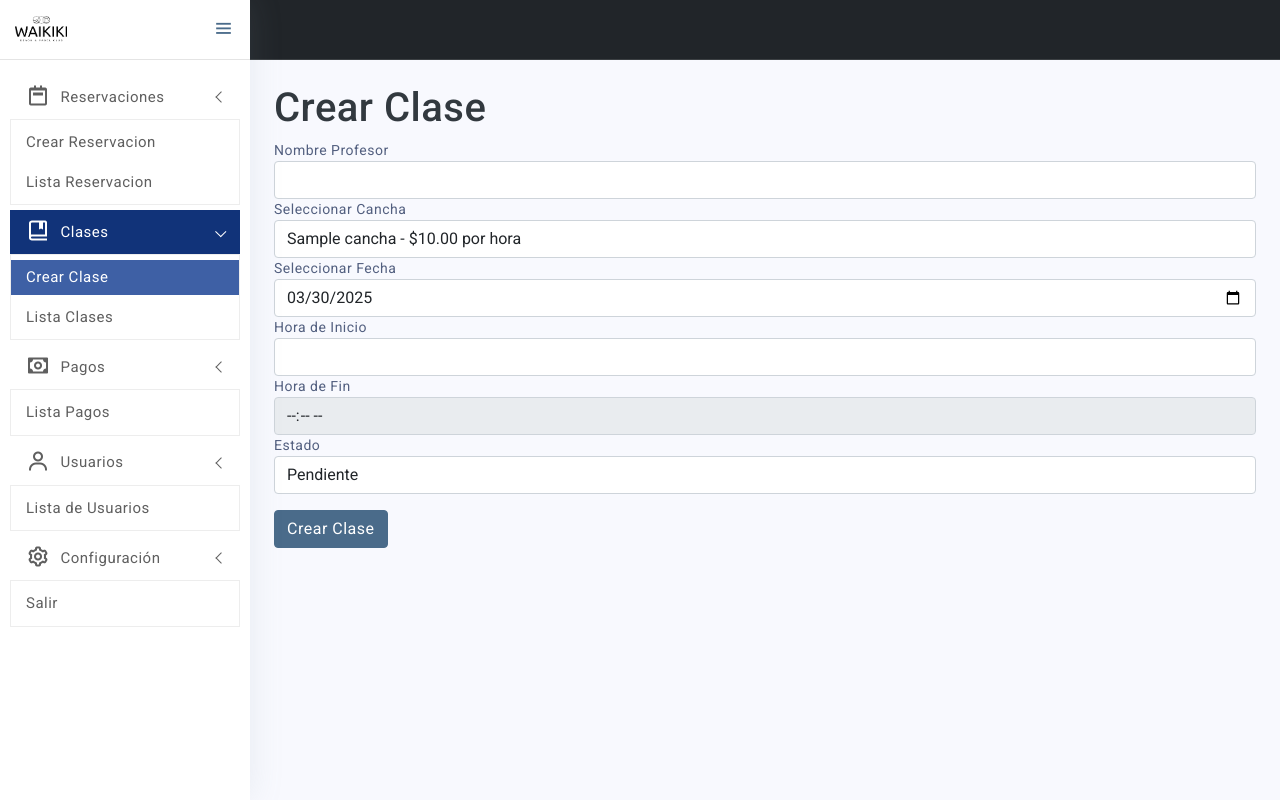
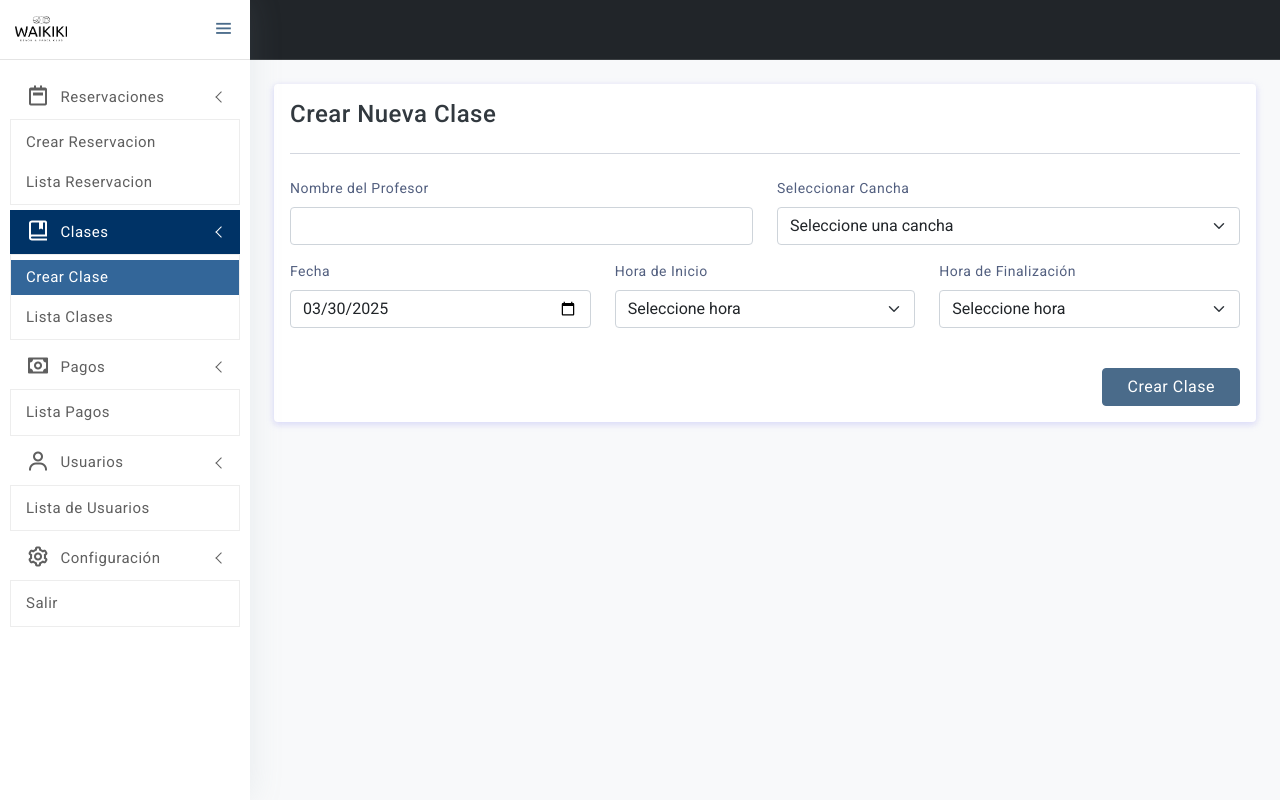
Before and after one commit to angelddeleon/waikikiAdministrador, a Flask app: page /crear-clase in a window 1280 px wide. Run offline with Flask 3, Linux system fonts and the light colour scheme; a user stored in the database is signed in; tables that the repository leaves empty hold one stand-in row (values such as "Sample post"); lists and menus that the app fills with data are empty; some libraries are stand-ins or nearby versions.

Commit message:
corregir

```diff
--- a/models.py
+++ b/models.py
@@ -97,9 +97,6 @@ class Reservacion(db.Model):
     def __repr__(self):
         return f"<Reservacion {self.id} - {self.status}>"
 
-
-
-# Modelo para la tabla 'clases'
 class Clase(db.Model):
     __tablename__ = 'clases'
 
@@ -108,7 +105,8 @@ class Clase(db.Model):
     horario_id = db.Column(db.Integer, db.ForeignKey('horarios.id'), nullable=False)
     status = db.Column(db.Enum('pendiente', 'realizada', 'cancelada'), default='pendiente')
 
-    horario = db.relationship('Horario', backref='clases', lazy=True)
+    # Relación con horario (una clase tiene un solo horario)
+    horario = db.relationship('Horario', backref='clase', lazy=True)
 
     def __repr__(self):
         return f"<Clase {self.nombre}, Status: {self.status}>"
--- a/routes.py
+++ b/routes.py
@@ -145,6 +145,14 @@ def crear_reservacion():
     metodos_pago = ['efectivo', 'pago movil', 'zelle', 'punto de venta']
     tasa = Tasa.query.first()
 
+    now = datetime.now()
+    current_date = now.date()
+
+    # Si la hora actual es >= 10:00 AM, mostrar el día siguiente como fecha mínima
+    min_date = current_date
+    if now.hour >= 10:
+        min_date = current_date + timedelta(days=1)
+
     if request.method == 'POST':
         try:
             # Obtener datos del formulario
@@ -248,12 +256,12 @@ def crear_reservacion():
     return render_template('crear-reserva.html',
                          canchas=canchas,
                          current_date=current_date,
-                         metodos_pago=metodos_pago)
+                         metodos_pago=metodos_pago,
+                         min_date=min_date)
 
 @main_routes.route('/usuarios')
 @admin_required
 def listaUsuarios():
-
     usuarios = db.session.query(Usuario).all()  # Obtiene todos los usuarios
     return render_template('usuarios-datatable.html', usuarios=usuarios)
 
@@ -302,62 +310,90 @@ def update_payment_status(pago_id):
 
     return redirect(url_for('main.pagos'))
 
-
 @main_routes.route('/crear-clase', methods=['GET', 'POST'])
 @admin_required
 def crear_clase():
-
-    horas_disponibles = []
-    canchas = Cancha.query.all()  # Obtener todas las canchas de la base de datos
-    current_date = datetime.today().date()
+    canchas = Cancha.query.all()
+    now = datetime.now()
+    current_date = now.date()
+    min_date = current_date if now.hour < 10 else current_date + timedelta(days=1)
 
     if request.method == 'POST':
-        # Obtener datos del formulario
-        nombre = request.form.get('nombre')
-        cancha_id = request.form.get('cancha')
-        fecha = request.form.get('fecha')
-        hora_inicio = request.form.get('hora_inicio')
-        status = request.form.get('status')
+        try:
+            nombre_profesor = request.form.get('nombre_profesor')
+            cancha_id = request.form.get('cancha')
+            fecha_str = request.form.get('fecha')
+            hora_inicio_str = request.form.get('hora_inicio')
+            hora_fin_str = request.form.get('hora_final')
 
-        # Obtener la cancha y el horario
-        cancha = db.session.get(Cancha, cancha_id)
-        hora_inicio = datetime.strptime(hora_inicio, "%H:%M:%S").time()
-        hora_fin_obj = (datetime.combine(datetime.today(), hora_inicio) + timedelta(hours=1)).time()
+            fecha_datetime = datetime.strptime(fecha_str, "%Y-%m-%d").date()
+            hora_inicio_obj = datetime.strptime(hora_inicio_str, "%H:%M:%S").time()
+            hora_fin_obj = datetime.strptime(hora_fin_str, "%H:%M:%S").time()
 
-        # Crear el horario ocupado
-        fecha_datetime = datetime.strptime(fecha, "%Y-%m-%d")  # Cambiado a "%Y-%m-%d"
-        horario = Horario(
-            cancha_id=cancha.id,
-            date=fecha_datetime,
-            start_time=hora_inicio,
-            end_time=hora_fin_obj.strftime('%H:%M:%S'),  # Almacenar hora de fin
-            estado='ocupado'  # Cambiar el estado a 'ocupado'
-        )
+            if hora_fin_obj <= hora_inicio_obj:
+                flash('La hora de finalización debe ser posterior a la hora de inicio.', 'danger')
+                return redirect(url_for('main.crear_clase'))
 
-        try:
-            # Agregar el horario a la base de datos
-            db.session.add(horario)
+            start_datetime = datetime.combine(fecha_datetime, hora_inicio_obj)
+            end_datetime = datetime.combine(fecha_datetime, hora_fin_obj)
+
+            current_time = hora_inicio_obj
+            clases_creadas = 0
+
+            while current_time < hora_fin_obj:
+                next_time = (datetime.combine(datetime.min, current_time) + timedelta(hours=1)).time()
+                if next_time > hora_fin_obj:
+                    next_time = hora_fin_obj
+
+                # Verificar disponibilidad para este segmento
+                horario_ocupado = Horario.query.filter_by(
+                    cancha_id=cancha_id,
+                    date=fecha_datetime
+                ).filter(
+                    (Horario.start_time < next_time) &
+                    (Horario.end_time > current_time) &
+                    (Horario.estado == 'ocupado')
+                ).first()
+
+                if horario_ocupado:
+                    db.session.rollback()
+                    flash(f'La cancha no está disponible entre {current_time.strftime("%H:%M")} y {next_time.strftime("%H:%M")}', 'danger')
+                    return redirect(url_for('main.crear_clase'))
+
+                # Crear horario para el segmento actual
+                horario = Horario(
+                    cancha_id=cancha_id,
+                    date=fecha_datetime,
+                    start_time=current_time,
+                    end_time=next_time,
+                    estado='ocupado'
+                )
+                db.session.add(horario)
+                db.session.flush()
+
+                # Crear la clase asociada al horario
+                clase = Clase(
+                    nombre=nombre_profesor,
+                    horario_id=horario.id,
+                    status='pendiente'
+                )
+                db.session.add(clase)
+                clases_creadas += 1
+
+                # Avanzar al siguiente segmento
+                current_time = next_time
+
             db.session.commit()
-
-            # Crear la clase y asociarla con el horario creado
-            clase = Clase(
-                nombre=nombre,
-                horario_id=horario.id,  # Asignar el ID del horario creado
-                status=status
-            )
-            db.session.add(clase)
-            db.session.commit()
-
-            flash('Clase creada con éxito', 'success')
+            flash(f'Se crearon {clases_creadas} horarios para la clase con éxito', 'success')
             return redirect(url_for('main.clases'))
 
+        except ValueError:
+            flash('Formato de fecha u hora incorrecto.', 'danger')
         except Exception as e:
-            db.session.rollback()  # Revertir los cambios si ocurre un error
+            db.session.rollback()
             flash(f'Error al crear la clase: {str(e)}', 'danger')
-            return redirect(url_for('main.crear_clase'))
 
-    return render_template('crear-clase.html', canchas=canchas, current_date=current_date, horas_disponibles=horas_disponibles)
-
+    return render_template('crear-clase.html', canchas=canchas, min_date=min_date)
 
 @main_routes.route('/update_clase_status/<int:clase_id>', methods=['POST'])
 @admin_required
--- a/templates/crear-clase.html
+++ b/templates/crear-clase.html
@@ -1,12 +1,9 @@
 <!doctype html>
 <html lang="en">
 <head>
-    <!-- Required meta tags -->
     <meta charset="utf-8">
     <meta name="viewport" content="width=device-width, initial-scale=1">
-        <!-- Favicon -->
     <link rel="icon" href="{{ url_for('static', filename='assets/images/favicon-32x32.png') }}" type="image/png" />
-        <!-- Plugins and Bootstrap CSS -->
     <link href="{{ url_for('static', filename='assets/plugins/simplebar/css/simplebar.css') }}" rel="stylesheet" />
     <link href="{{ url_for('static', filename='assets/plugins/perfect-scrollbar/css/perfect-scrollbar.css') }}" rel="stylesheet" />
     <link href="{{ url_for('static', filename='assets/plugins/metismenu/css/metisMenu.min.css') }}" rel="stylesheet" />
@@ -16,136 +13,144 @@
     <link href="https://fonts.googleapis.com/css2?family=Roboto:wght@400;500&display=swap" rel="stylesheet">
     <link href="{{ url_for('static', filename='assets/css/app.css') }}" rel="stylesheet">
     <link href="{{ url_for('static', filename='assets/css/icons.css') }}" rel="stylesheet">
-
     <title>Waikiki</title>
 </head>
 
-<body>
+<body class="bg-light">
 
     {% include 'partials/sidebar.html' %}
 
     <div class="page-wrapper">
         <div class="page-content">
-            <h1>Crear Clase</h1>
-
-            <form method="POST" action="{{ url_for('main.crear_clase') }}" enctype="multipart/form-data">
-                <!-- Nombre de la clase -->
-                <div class="form-group">
-                    <label for="nombre">Nombre Profesor</label>
-                    <input type="text" id="nombre" name="nombre" class="form-control" required>
+            <div class="card">
+                <div class="card-body">
+                    <div class="d-flex justify-content-between align-items-center mb-4">
+                        <h4 class="mb-0">Crear Nueva Clase</h4>
                     </div>
 
-                <!-- Selección de cancha -->
-                <div class="form-group">
-                    <label for="cancha">Seleccionar Cancha</label>
-                    <select id="cancha" name="cancha" class="form-control" required>
+                    <hr class="my-4">
+
+                    <form method="POST" action="{{ url_for('main.crear_clase') }}">
+                        <div class="row">
+                            <div class="col-md-6 mb-3">
+                                <label for="nombre_profesor" class="form-label">Nombre del Profesor</label>
+                                <input type="text" class="form-control" id="nombre_profesor" name="nombre_profesor" required>
+                            </div>
+
+                            <div class="col-md-6 mb-3">
+                                <label for="cancha" class="form-label">Seleccionar Cancha</label>
+                                <select class="form-select" id="cancha" name="cancha" required>
+                                    <option value="">Seleccione una cancha</option>
                                     {% for cancha in canchas %}
-                            <option value="{{ cancha.id }}">{{ cancha.name }} - ${{ cancha.price_per_hour }} por hora</option>
+                                        <option value="{{ cancha.id }}">{{ cancha.name }}</option>
                                     {% endfor %}
                                 </select>
                             </div>
-
-                <!-- Selección de fecha -->
-                <div class="form-group">
-                    <label for="fecha">Seleccionar Fecha</label>
-                    <input type="date" id="fecha" name="fecha" class="form-control" min="{{ current_date }}" value="{{ current_date }}" required>
                         </div>
 
-                <!-- Selección de hora -->
-                <div class="form-group">
-                    <label for="hora_inicio">Hora de Inicio</label>
-                    <select id="hora_inicio" name="hora_inicio" class="form-control" required>
-                        <!-- Los horarios disponibles se agregan aquí dinámicamente -->
+                        <div class="row">
+                            <div class="col-md-4 mb-3">
+                                <label for="fecha" class="form-label">Fecha</label>
+                                <input type="date" class="form-control" id="fecha" name="fecha" min="{{ min_date.strftime('%Y-%m-%d') }}" value="{{ min_date.strftime('%Y-%m-%d') }}" required>
+                            </div>
+
+                            <div class="col-md-4 mb-3">
+                                <label for="hora_inicio" class="form-label">Hora de Inicio</label>
+                                <select class="form-select" id="hora_inicio" name="hora_inicio" required>
+                                    <option value="">Seleccione hora</option>
                                 </select>
                             </div>
 
-                <!-- Hora de fin (deshabilitada) -->
-                <div class="form-group">
-                    <label for="hora_fin">Hora de Fin</label>
-                    <input type="time" id="hora_fin" name="hora_fin" class="form-control" disabled>
+                            <div class="col-md-4 mb-3">
+                                <label for="hora_final" class="form-label">Hora de Finalización</label>
+                                <select class="form-select" id="hora_final" name="hora_final" required>
+                                    <option value="">Seleccione hora</option>
+                                </select>
+                            </div>
                         </div>
 
-                <!-- Estado de la clase -->
-                <div class="form-group">
-                    <label for="status">Estado</label>
-                    <select id="status" name="status" class="form-control" required>
-                        <option value="pendiente">Pendiente</option>
-                        <option value="realizada">Realizada</option>
-                        <option value="cancelada">Cancelada</option>
-                    </select>
+                        <div class="d-grid gap-2 d-md-flex justify-content-md-end mt-4">
+                            <button type="submit" class="btn btn-primary px-4">Crear Clase</button>
+                        </div>
+                    </form>
+                </div>
+            </div>
+        </div>
     </div>
 
-                <button type="submit" class="btn btn-primary my-3">Crear Clase</button>
-            </form>
-
-        </div>
-    </div>
+    <script src="{{ url_for('static', filename='assets/js/bootstrap.bundle.min.js') }}"></script>
+    <script src="{{ url_for('static', filename='assets/js/jquery.min.js') }}"></script>
     <script>
         $(document).ready(function() {
-            function actualizarHorasDisponibles() {
-                var fechaSeleccionada = $('#fecha').val();
-                var canchaSeleccionada = $('#cancha').val();
+            // Función para convertir hora en formato de 24 horas a 12 horas con AM/PM
+            function convertirHoraAMPM(hora24) {
+                var hora = parseInt(hora24.split(":")[0]);
+                var minutos = hora24.split(":")[1];
+                var suffix = hora >= 12 ? "PM" : "AM";
+                if (hora > 12) {
+                    hora -= 12;
+                } else if (hora === 0) {
+                    hora = 12;
+                }
+                return hora + ":" + minutos + " " + suffix;
+            }
 
-                $.get('/obtener_horas_disponibles', { fecha: fechaSeleccionada, cancha_id: canchaSeleccionada }, function(data) {
-                    var horaInicioSelect = $('#hora_inicio');
-                    horaInicioSelect.empty();
+            // Función que se ejecuta cuando cambia el valor del campo 'cancha' o 'fecha'
+            $('#cancha, #fecha').change(function() {
+                var cancha_id = $('#cancha').val();
+                var fecha = $('#fecha').val();
 
-                    data.forEach(function(hora) {
-                        horaInicioSelect.append('<option value="' + hora.start_time + '">' + hora.start_time_display + '</option>');
+                if (cancha_id && fecha) {
+                    $.ajax({
+                        url: '/obtener_horas_disponibles',
+                        method: 'GET',
+                        data: { cancha_id: cancha_id, fecha: fecha },
+                        success: function(response) {
+                            // Limpiar el select de horas inicio
+                            $('#hora_inicio').empty();
+                            $('#hora_inicio').append('<option value="">Seleccione hora</option>');
+
+                            // Recorrer las horas disponibles y agregarlas al select
+                            response.forEach(function(hora) {
+                                var horaFormatoAMPM = convertirHoraAMPM(hora.start_time);
+                                $('#hora_inicio').append('<option value="' + hora.start_time + '">' + horaFormatoAMPM + '</option>');
                             });
+                        },
+                        error: function() {
+                            alert('Error al obtener las horas disponibles');
+                        }
                     });
                 }
-
-            $('#fecha, #cancha').change(function() {
-                actualizarHorasDisponibles();
             });
 
-            actualizarHorasDisponibles();
+            // Función que se ejecuta cuando cambia la hora de inicio
+            $('#hora_inicio').change(function() {
+                var hora_inicio = $(this).val();
+                if (hora_inicio) {
+                    $.ajax({
+                        url: '/obtener_horas_disponibles',
+                        method: 'GET',
+                        data: { cancha_id: $('#cancha').val(), fecha: $('#fecha').val() },
+                        success: function(response) {
+                            // Limpiar el select de horas final
+                            $('#hora_final').empty();
+                            $('#hora_final').append('<option value="">Seleccione hora</option>');
 
-            // Calcular la hora de fin cuando se seleccione la hora de inicio
-            $('#hora_inicio').change(function() {
-                var horaInicio = $(this).val();
-                var hora = parseInt(horaInicio.split(":")[0]) + 1;
-                var minutos = horaInicio.split(":")[1];
-                var horaFin = (hora < 10 ? '0' : '') + hora + ":" + minutos;
-                $('#hora_fin').val(horaFin);
+                            // Recorrer las horas disponibles y agregar solo las mayores que la hora de inicio
+                            response.forEach(function(hora) {
+                                if (hora.start_time > hora_inicio) {
+                                    var horaFormatoAMPM = convertirHoraAMPM(hora.start_time);
+                                    $('#hora_final').append('<option value="' + hora.start_time + '">' + horaFormatoAMPM + '</option>');
+                                }
+                            });
+                        },
+                        error: function() {
+                            alert('Error al obtener las horas disponibles');
+                        }
+                    });
+                }
             });
         });
     </script>
-            <!-- Bootstrap JS -->
-            <script src="{{ url_for('static', filename='assets/js/bootstrap.bundle.min.js') }}"></script>
-            <!--plugins-->
-            <script src="{{ url_for('static', filename='assets/js/jquery.min.js') }}"></script>
-            <script src="{{ url_for('static', filename='assets/plugins/metismenu/js/metisMenu.min.js') }}"></script>
-            <script src="{{ url_for('static', filename='assets/plugins/perfect-scrollbar/js/perfect-scrollbar.js') }}"></script>
-            <script src="{{ url_for('static', filename='assets/plugins/datatable/js/jquery.dataTables.min.js') }}"></script>
-            <script src="{{ url_for('static', filename='assets/plugins/datatable/js/dataTables.bootstrap5.min.js') }}"></script>
-            <script src="{{ url_for('static', filename='assets/js/app.js') }}"></script>
-
-            <script>
-                $(document).ready(function() {
-                    // Asegúrate de que el contenedor del sidebar esté presente
-                    var sidebarWrapper = document.querySelector('.sidebar-wrapper');
-
-                    if (sidebarWrapper) {
-                        // Inicializa PerfectScrollbar solo si el contenedor existe
-                        new PerfectScrollbar(sidebarWrapper);
-                    }
-
-                    // Inicializa MetisMenu para el comportamiento del menú desplegable
-                    $('#sidebarMenu').metisMenu();
-                });
-            </script>
-            <script>
-                $(document).ready(function() {
-                    var table = $('#example2').DataTable( {
-                        lengthChange: false,
-                        buttons: [ 'copy', 'excel', 'pdf', 'print']
-                    } );
-
-                    table.buttons().container()
-                        .appendTo( '#example2_wrapper .col-md-6:eq(0)' );
-                } );
-            </script>
 </body>
 </html>
```
Also changed, not shown: templates/crear-reserva.html (+47 -34 lines). Lines whose indentation alone changed are shown as unchanged.
